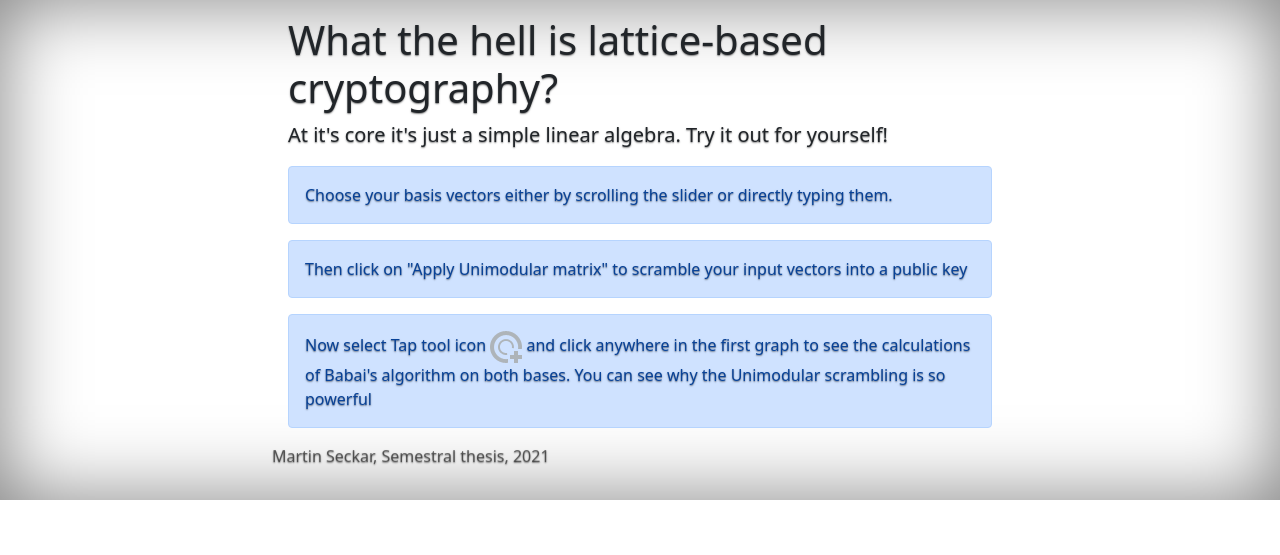
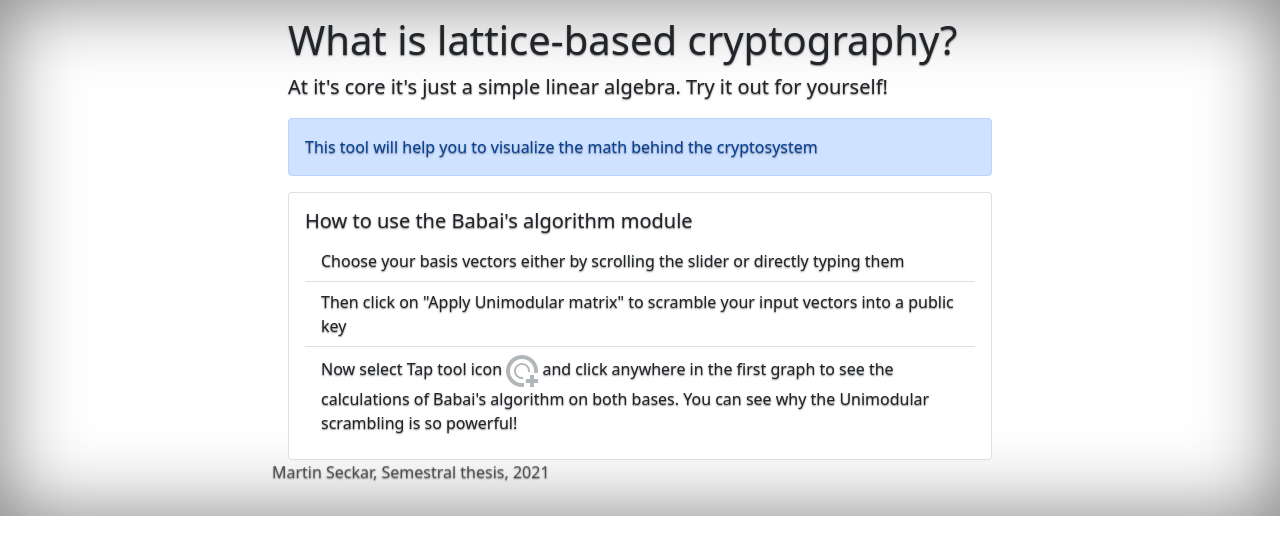
Before and after one commit to xsecka04/crypto_lattice, a Flask app: page / in a window 1280 px wide. Shown: the top 555 px of the page. Run offline with Flask 2, Linux system fonts and the light colour scheme; some libraries are stand-ins or nearby versions.

Commit message:
Added finishing touches

```diff
--- a/app/templates/index.html
+++ b/app/templates/index.html
@@ -12,22 +12,27 @@
     <title>Semestral thesis</title>
 </head>
 <body>
-    <div class="cover-container d-flex h-100 p-3 mx-auto flex-column">
+    <div class="cover-container d-flex mh-100 p-3 mx-auto flex-column">
 
             <main class="px-3">
-            <h1>What the hell is lattice-based cryptography?</h1>
+            <h1>What is lattice-based cryptography?</h1>
             <p class="lead">At it's core it's just a simple linear algebra. Try it out for yourself!</p>
             <div class="alert alert-primary" role="alert">
-            Choose your basis vectors either by scrolling the slider or directly typing them.
+            This tool will help you to visualize the math behind the cryptosystem
             </div>
-            <div class="alert alert-primary" role="alert">
-            Then click on "Apply Unimodular matrix" to scramble your input vectors into a public key
-            </div>
-            <div class="alert alert-primary" role="alert">
-            Now select Tap tool icon
-            <img src="static/tap.png">
-             and click anywhere in the first graph to see the calculations of Babai's algorithm on both bases. You can see why the Unimodular scrambling is so powerful
-            </div>
+
+            <div class="card">
+                <div class="card-body">
+                    <h5 class="card-title">How to use the Babai's algorithm module</h5>
+                    <ul class="list-group list-group-flush">
+                        <li class="list-group-item">Choose your basis vectors either by scrolling the slider or directly typing them</li>
+                        <li class="list-group-item">Then click on "Apply Unimodular matrix" to scramble your input vectors into a public key</li>
+                        <li class="list-group-item">Now select Tap tool icon
+                            <img src="static/tap.png">
+                             and click anywhere in the first graph to see the calculations of Babai's algorithm on both bases. You can see why the Unimodular scrambling is so powerful!</li>
+                      </ul>
+                </div>
+              </div>
         </main>
 
         <div class="justify-content-center container">
--- a/run.py
+++ b/run.py
@@ -12,6 +12,6 @@ def bk_worker():
 Thread(target=bk_worker).start()
 
 if __name__ == "__main__":
-    #from waitress import serve
-    #serve(app, host="0.0.0.0", port=50000)
-    app.run(debug=True, host="0.0.0.0", port=50000)
+    from waitress import serve #use this in production environment
+    serve(app, host="0.0.0.0", port=50000)
+    #app.run(debug=True, host="0.0.0.0", port=50000) #use this in dev environment
```
Also changed, not shown: app/babai.py (+10 -40 lines), README.md, 1 other file.
